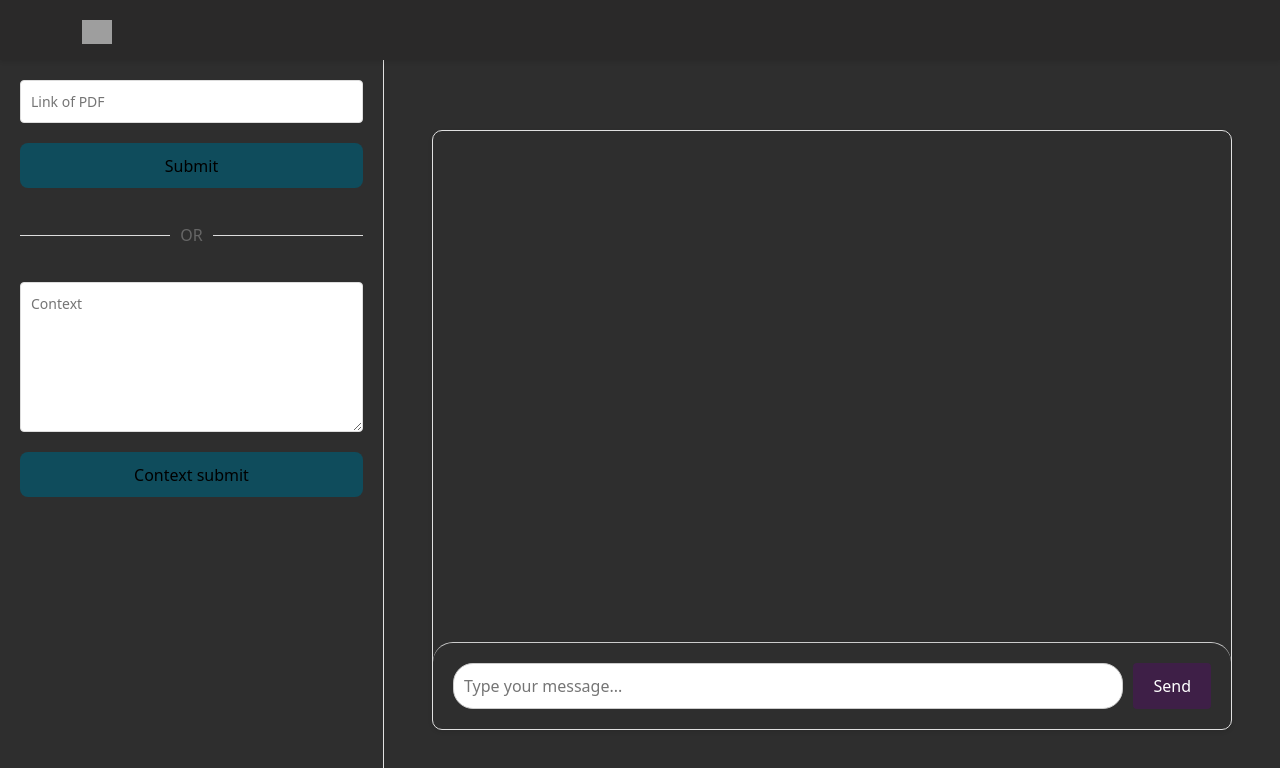
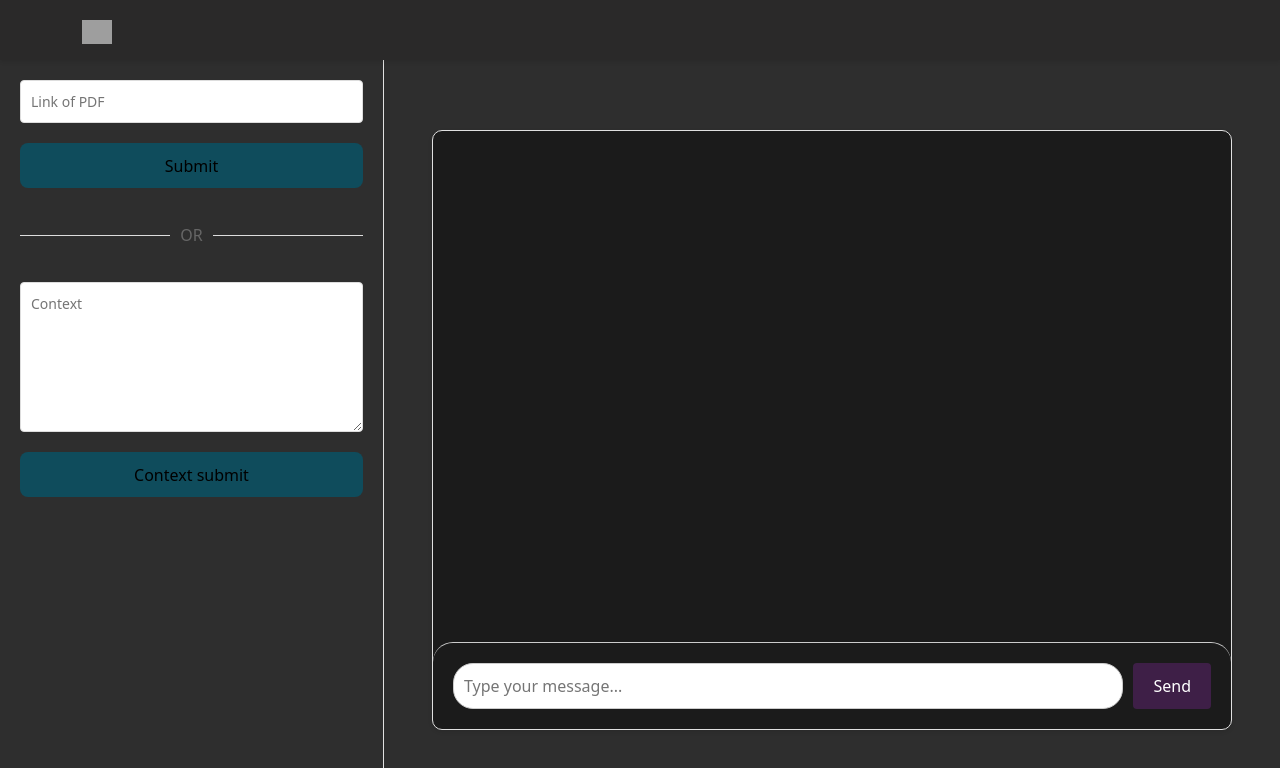
Before and after one commit to RealRaghu09/Learn-GPT, a React (Vite) app in the folder frontend/: page / in a window 1280 px wide. Both pictures are taken after a click on the button "ChatBot". Shown: the top 768 px of the page. Built offline with nearby package versions, Linux system fonts and the light colour scheme; grey boxes are pictures that could not be loaded; a web font is replaced by a local one.

Commit message:
Update Chatbot styles: change background color to #1b1b1b, set height to 600px, and width to 100%

```diff
--- a/frontend/src/components/Chatbot.css
+++ b/frontend/src/components/Chatbot.css
@@ -7,8 +7,10 @@
   border-radius: 10px;
   display: flex;
   flex-direction: column;
-  background-color: #2e2e2e;
+  background-color: #1b1b1b;
   box-shadow: 0 2px 4px rgba(0, 0, 0, 0.1);
+  height: 600px;
+  width: 100%;
 }
 
 .chat-messages {
```
